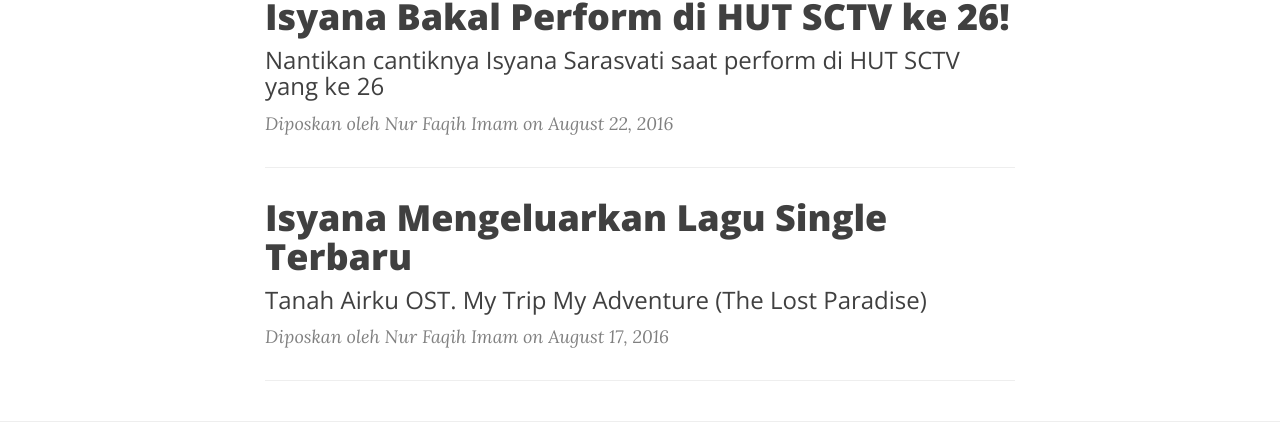
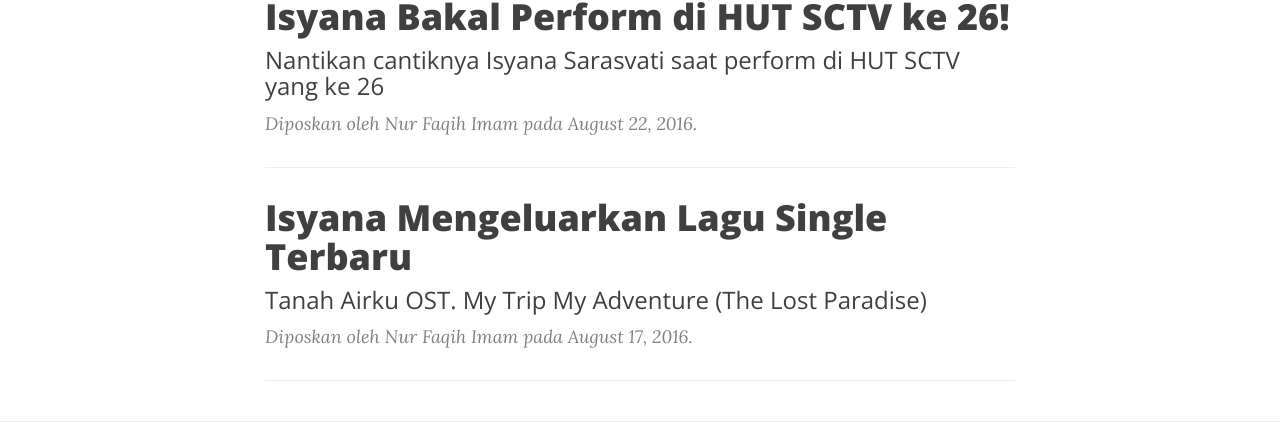
Before and after one commit to isyanation/articles, a Jekyll site: the page built from index.html, in a window 1280 px wide. Shown: the part 619-1056 px from the top of the page. Built offline with Jekyll 4.4.1, drawn with Linux system fonts in a browser that asks for light colours; nearby versions of some CDN libraries; the list of posts is cut into pages by our own code.

Commit message:
Update index.html

```diff
--- a/index.html
+++ b/index.html
@@ -14,7 +14,7 @@
         </h3>
         {% endif %}
     </a>
-    <p class="post-meta">Diposkan oleh {% if post.author %}{{ post.author }}{% else %}{{ site.title }}{% endif %} on {{ post.date | date: "%B %-d, %Y" }}</p>
+    <p class="post-meta">Diposkan oleh {% if post.author %}{{ post.author }}{% else %}{{ site.title }}{% endif %} pada {{ post.date | date: "%B %-d, %Y" }}. <a href="{{ post.url | prepend: site.baseurl }}/#disqus_thread"></a></p>
 </div>
 <hr>
 {% endfor %}
```
